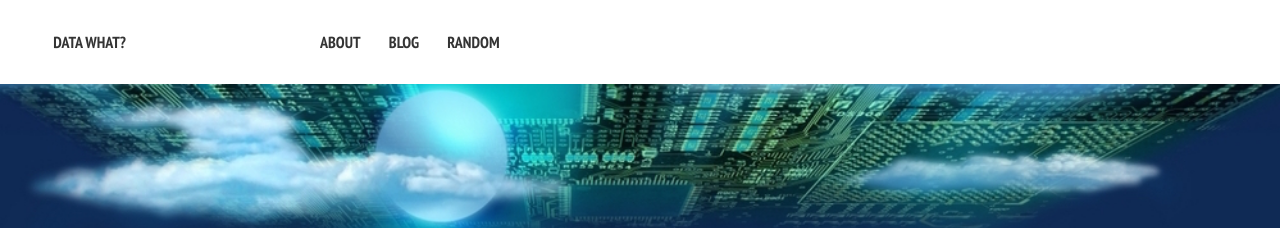
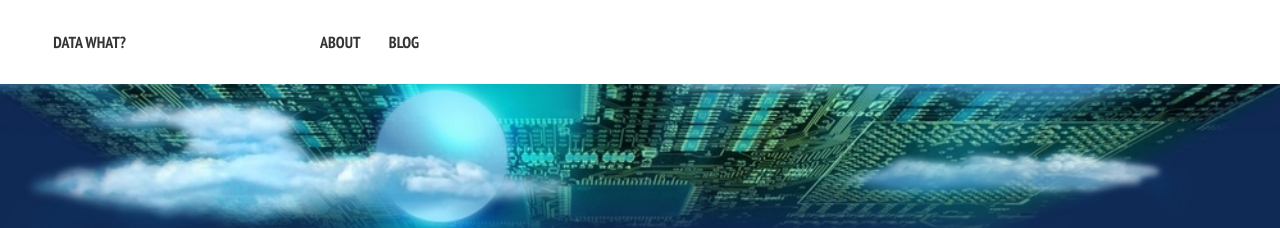
Before and after one commit to trevor-smith/trevor-smith.github.io, a Jekyll site: the page built from index.md, in a window 1280 px wide. Shown: the top 228 px of the page. Built offline with Jekyll 4.4.1, drawn with Linux system fonts in a browser that asks for light colours; nearby versions of some CDN libraries.

Commit message:
removed random page

```diff
--- a/_data/navigation.yml
+++ b/_data/navigation.yml
@@ -5,6 +5,3 @@
 
 - title: Blog
   url: /blog/
-
-- title: random
-  url: /random/
```
